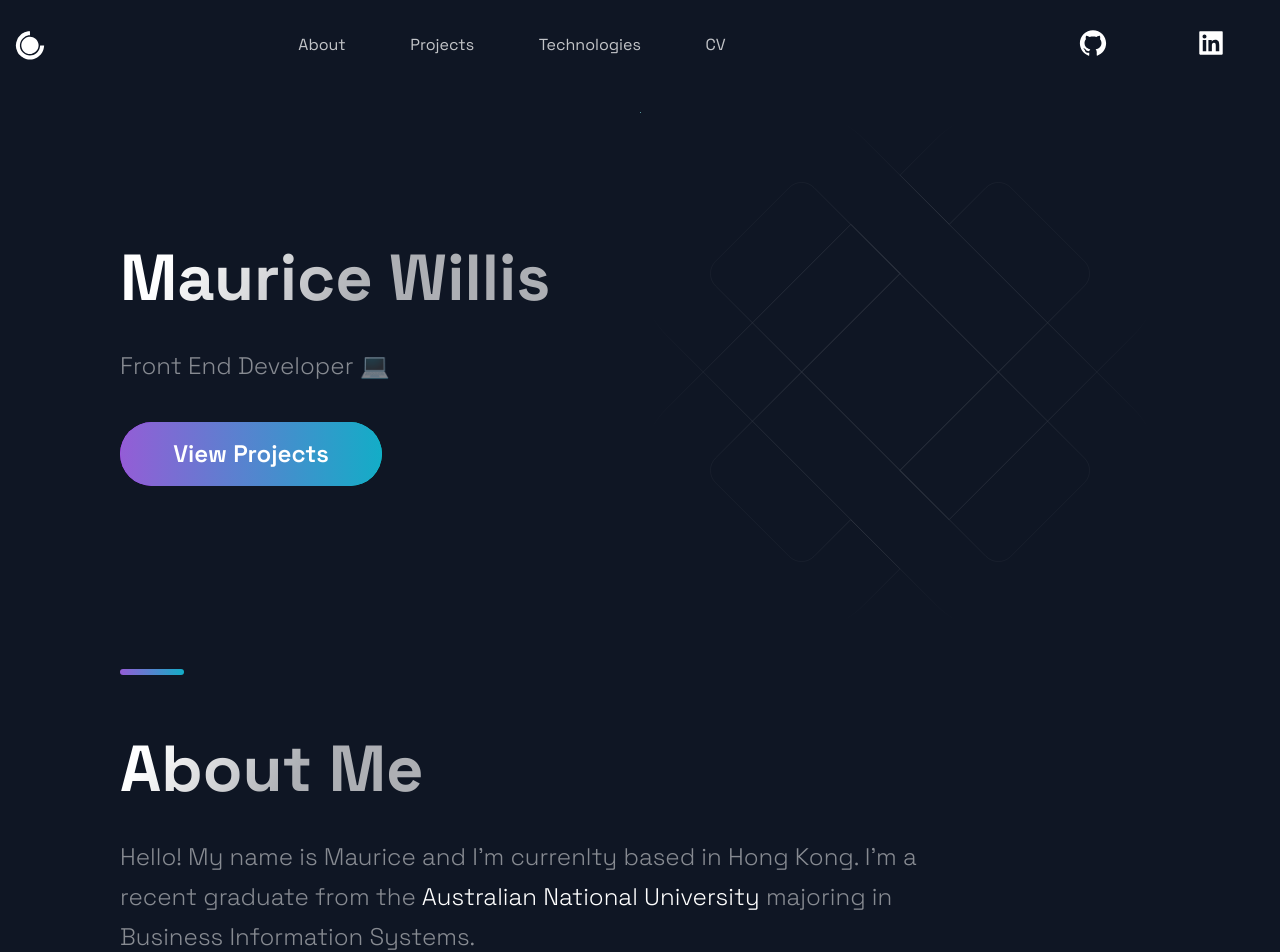
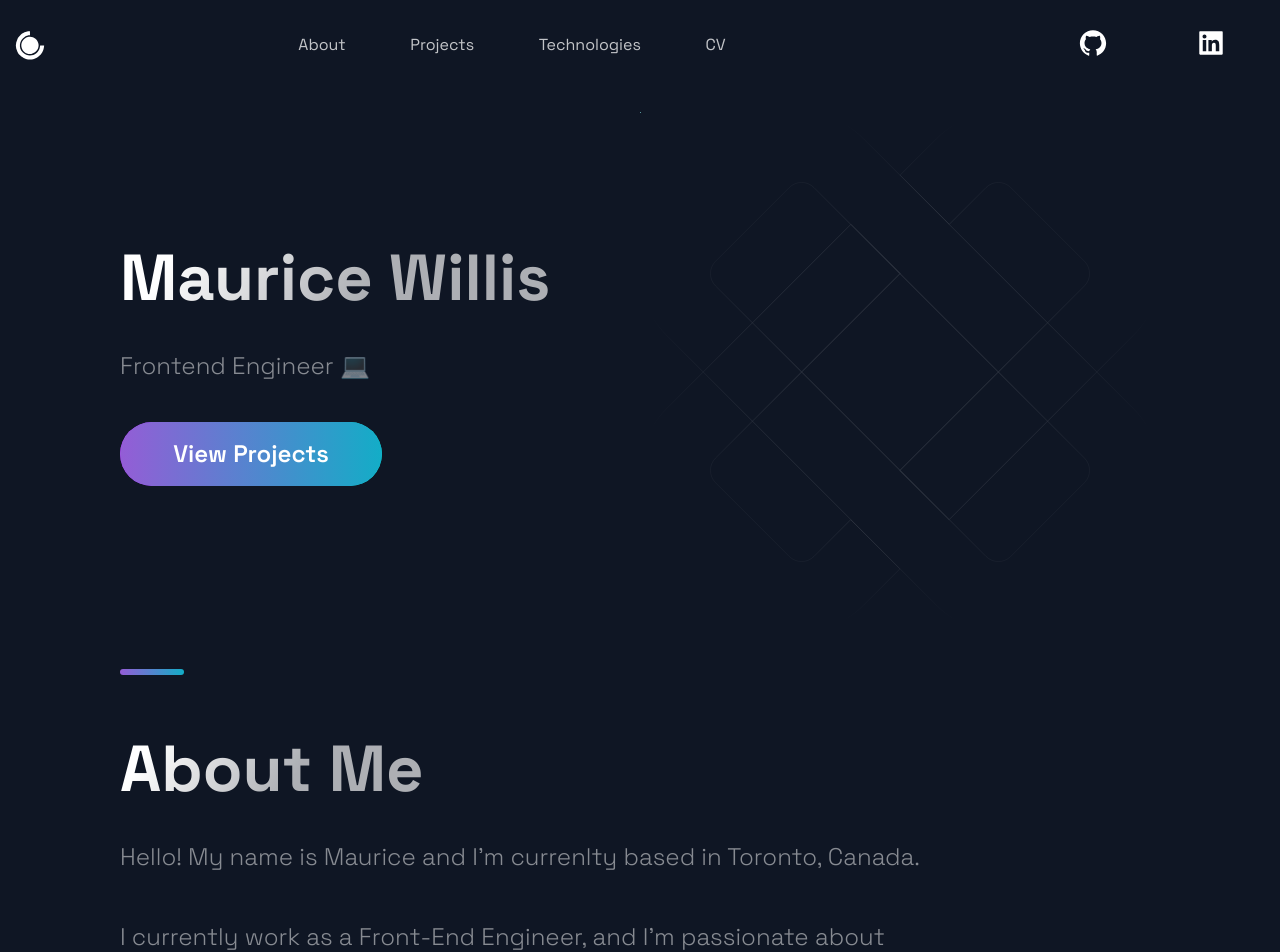
Before and after one commit to Immacio/mauricewillis.com-website, a Next.js app: page / in a window 1280 px wide. Shown: the top 952 px of the page. Built offline with nearby package versions, Linux system fonts and the light colour scheme.

Commit message:
feat: Updated CV and personal bio

```diff
--- a/package.json
+++ b/package.json
@@ -1,5 +1,5 @@
 {
-  "name": "portfolio_nextjs",
+  "name": "mauricewillis_portfolio_nextjs",
   "version": "0.1.0",
   "private": true,
   "scripts": {
--- a/src/components/Hero/Hero.js
+++ b/src/components/Hero/Hero.js
@@ -14,7 +14,7 @@ const Hero = () => (
       <SectionTitle main center>
         Maurice Willis
       </SectionTitle>
-      <SectionText>Front End Developer 💻</SectionText>
+      <SectionText>Frontend Engineer 💻</SectionText>
       <a style={{ color: "white" }} href="#projects">
         <Button>View Projects</Button>
       </a>
--- a/src/components/Projects/Projects.js
+++ b/src/components/Projects/Projects.js
@@ -31,7 +31,7 @@ const Projects = () => (
             <Img src={image}></Img>
             <br /> <br />
             <TitleContent>
-              <HeaderThree title>{title}</HeaderThree>
+              <HeaderThree>{title}</HeaderThree>
               <Hr />
             </TitleContent>
             <CardInfo textAlign="-webkit-auto">{description}</CardInfo>
--- a/src/components/TimeLine/TimeLine.js
+++ b/src/components/TimeLine/TimeLine.js
@@ -13,17 +13,12 @@ const Timeline = () => {
       <SectionDivider />
       <SectionTitle main>About Me</SectionTitle>
       <SectionText>
-        Hello! My name is Maurice and I'm currenlty based in Hong Kong. I'm a
-        recent graduate from the
-        <Link href="https://www.anu.edu.au/">
-          <a style={{ color: "white" }}> Australian National University </a>
-        </Link>
-        majoring in Business Information Systems. <br /> <br />I am currently
-        working as a Front-End Engineer, and passionate about building
-        functional user interfaces for both mobile and desktop users, using the
-        latest front-end technologies (React, Next etc.) You'll find a list of
-        personal projects that I'm currently working on or have completed within
-        this website.
+        Hello! My name is Maurice and I'm currenlty based in Toronto, Canada.
+        <br /> <br />I currently work as a Front-End Engineer, and I'm
+        passionate about building functional and beautiful user interfaces for
+        both mobile and desktop users, using the latest front-end technologies
+        (React, Next etc.) You'll find a list of personal projects that I'm
+        currently working on or have completed within this website.
       </SectionText>
     </Section>
   );
```
Also changed, not shown: 1 other file (tests, documents, lock files or other folders).
